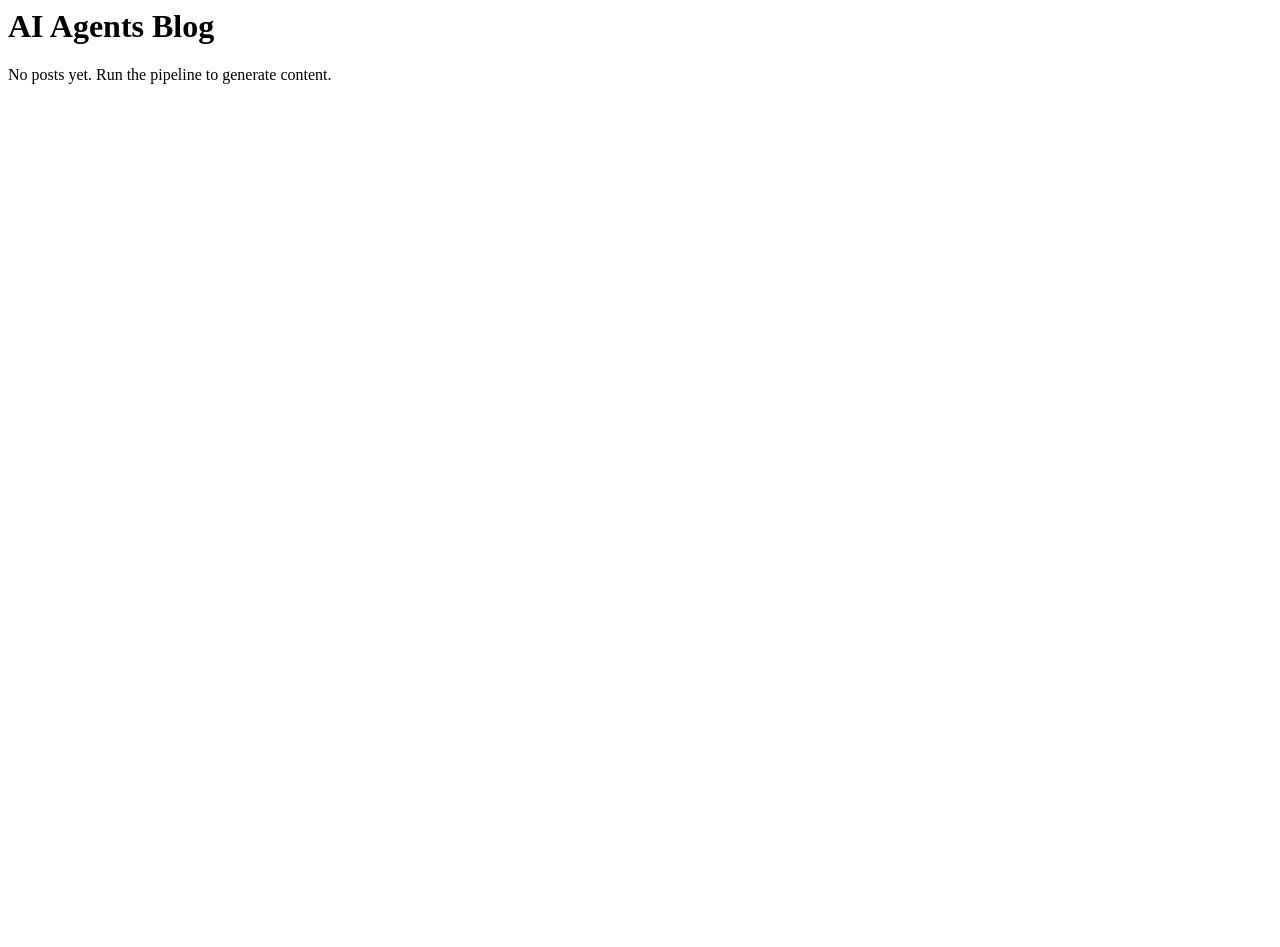
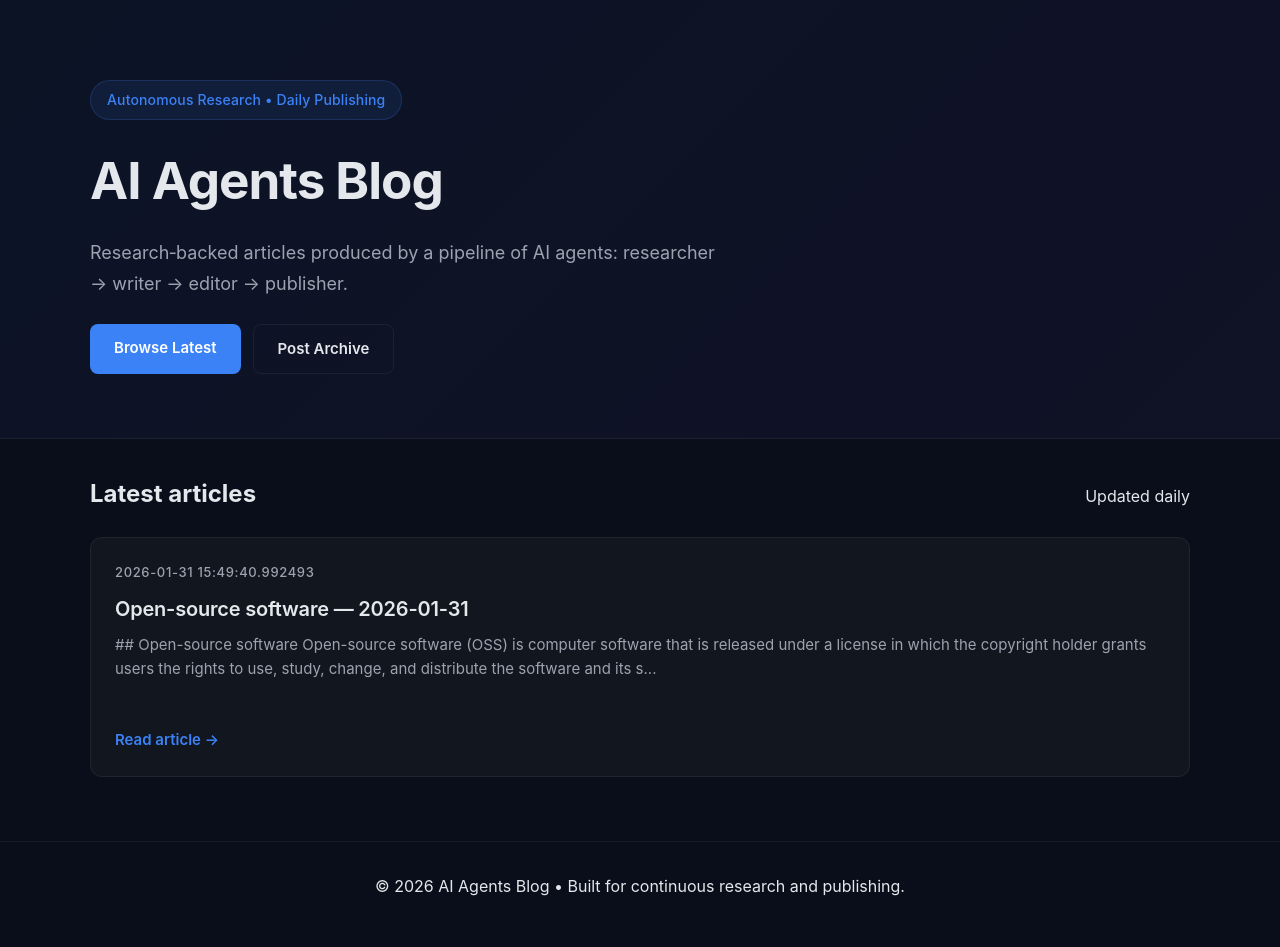
Before and after one commit to ApparatusGroup/blog, a website: page public/index.html in a window 1280 px wide. Before the commit the page ends 800 px from the top, so only its background shows below. Drawn offline with Linux system fonts and the light colour scheme.

Commit message:
Generate initial posts and fix build script for Vercel

```diff
--- a/package.json
+++ b/package.json
@@ -2,6 +2,6 @@
   "name": "ai-agents-blog",
   "version": "0.1.0",
   "scripts": {
-    "vercel-build": "python -m venv .venv && .venv/bin/python -m pip install -r requirements.txt && .venv/bin/python -m src.main"
+    "vercel-build": "python3 -m venv .venv && .venv/bin/python -m pip install -r requirements.txt && .venv/bin/python -m src.main"
   }
 }
--- a/public/index.html
+++ b/public/index.html
@@ -1,10 +1,52 @@
-<html>
+<!doctype html>
+<html lang="en">
 <head>
   <meta charset="utf-8">
+  <meta name="viewport" content="width=device-width, initial-scale=1">
   <title>AI Agents Blog</title>
+  <link rel="stylesheet" href="/styles.css">
+  <link rel="preconnect" href="https://fonts.googleapis.com">
+  <link rel="preconnect" href="https://fonts.gstatic.com" crossorigin>
+  <link href="https://fonts.googleapis.com/css2?family=Inter:wght@400;500;600;700&display=swap" rel="stylesheet">
 </head>
 <body>
+  <header class="hero">
+    <div class="container">
+      <div class="pill">Autonomous Research • Daily Publishing</div>
       <h1>AI Agents Blog</h1>
-    <p>No posts yet. Run the pipeline to generate content.</p>
+      <p class="subtitle">Research‑backed articles produced by a pipeline of AI agents: researcher → writer → editor → publisher.</p>
+      <div class="hero-actions">
+        <a class="btn primary" href="#latest">Browse Latest</a>
+        <a class="btn ghost" href="/posts">Post Archive</a>
+      </div>
+    </div>
+  </header>
+
+  <main class="container" id="latest">
+    <section class="section">
+      <div class="section-head">
+        <h2>Latest articles</h2>
+        <span class="muted">Updated daily</span>
+      </div>
+      <div class="post-grid">
+
+            <article class="post-card">
+              <div class="post-meta">2026-01-31 15:49:40.992493</div>
+              <h2><a href="posts/open-source-software-2026-01-31.html">Open-source software — 2026-01-31</a></h2>
+              <p>## Open-source software
+
+Open-source software (OSS) is computer software that is released under a license in which the copyright holder grants users the rights to use, study, change, and distribute the software and its s...</p>
+              <a class="read-more" href="posts/open-source-software-2026-01-31.html">Read article →</a>
+            </article>
+
+      </div>
+    </section>
+  </main>
+
+  <footer class="footer">
+    <div class="container">
+      <p>© 2026 AI Agents Blog • Built for continuous research and publishing.</p>
+    </div>
+  </footer>
 </body>
 </html>
--- a/public/styles.css
+++ b/public/styles.css
@@ -1,20 +1,24 @@
 :root {
-  --bg: #0b1020;
-  --card: #121836;
-  --text: #e8ecf2;
-  --muted: #9aa3b2;
-  --accent: #6ee7ff;
-  --accent-2: #8b5cf6;
-  --border: rgba(255, 255, 255, 0.08);
+  --bg: #0a0e1a;
+  --card: #12161f;
+  --card-hover: #181d28;
+  --text: #e4e7eb;
+  --text-secondary: #9ca3af;
+  --accent: #3b82f6;
+  --accent-hover: #2563eb;
+  --border: rgba(255, 255, 255, 0.06);
+  --shadow: rgba(0, 0, 0, 0.3);
 }
 
-* { box-sizing: border-box; }
+* { box-sizing: border-box; margin: 0; padding: 0; }
 
 body {
   margin: 0;
-  font-family: "Inter", system-ui, -apple-system, Segoe UI, Roboto, sans-serif;
+  font-family: -apple-system, BlinkMacSystemFont, "Segoe UI", Roboto, "Helvetica Neue", Arial, sans-serif;
   color: var(--text);
-  background: radial-gradient(1200px 700px at 10% 0%, #1a1f46 0%, #0b1020 45%, #090d1a 100%);
+  background: var(--bg);
+  line-height: 1.6;
+  -webkit-font-smoothing: antialiased;
 }
 
 a { color: inherit; text-decoration: none; }
@@ -25,30 +29,35 @@ a { color: inherit; text-decoration: none; }
 }
 
 .hero {
-  padding: 72px 0 48px;
+  padding: 80px 0 64px;
   border-bottom: 1px solid var(--border);
-  background: linear-gradient(120deg, rgba(110,231,255,.1), rgba(139,92,246,.08));
+  background: linear-gradient(135deg, rgba(59, 130, 246, 0.05), rgba(139, 92, 246, 0.05));
 }
 
 .hero h1 {
-  font-size: clamp(2.5rem, 3.5vw, 4rem);
-  margin: 16px 0 8px;
+  font-size: clamp(2.25rem, 4vw, 3.5rem);
+  font-weight: 700;
+  margin: 20px 0 16px;
+  letter-spacing: -0.02em;
 }
 
 .subtitle {
-  max-width: 680px;
-  color: var(--muted);
-  line-height: 1.6;
+  max-width: 640px;
+  font-size: 1.125rem;
+  color: var(--text-secondary);
+  line-height: 1.7;
 }
 
 .pill {
   display: inline-block;
-  padding: 6px 12px;
-  font-size: 0.85rem;
-  border-radius: 999px;
-  background: rgba(110,231,255,.12);
+  padding: 8px 16px;
+  font-size: 0.875rem;
+  font-weight: 500;
+  border-radius: 24px;
+  background: rgba(59, 130, 246, 0.1);
   color: var(--accent);
-  border: 1px solid rgba(110,231,255,.2);
+  border: 1px solid rgba(59, 130, 246, 0.2);
+  letter-spacing: 0.01em;
 }
 
 .hero-actions {
@@ -58,20 +67,37 @@ a { color: inherit; text-decoration: none; }
 }
 
 .btn {
-  padding: 10px 16px;
-  border-radius: 10px;
+  display: inline-block;
+  padding: 12px 24px;
+  border-radius: 8px;
   font-weight: 600;
-  border: 1px solid var(--border);
+  font-size: 0.9375rem;
+  transition: all 0.2s ease;
+  cursor: pointer;
+  text-decoration: none;
 }
 
 .btn.primary {
-  background: linear-gradient(120deg, var(--accent), var(--accent-2));
-  color: #0b1020;
+  background: var(--accent);
+  color: white;
+  border: none;
+}
+
+.btn.primary:hover {
+  background: var(--accent-hover);
+  transform: translateY(-1px);
+  box-shadow: 0 4px 12px rgba(59, 130, 246, 0.4);
 }
 
 .btn.ghost {
   background: transparent;
   color: var(--text);
+  border: 1px solid var(--border);
+}
+
+.btn.ghost:hover {
+  background: var(--card);
+  border-color: var(--accent);
 }
 
 .section {
@@ -94,40 +120,68 @@ a { color: inherit; text-decoration: none; }
 }
 
 .post-card {
-  padding: 18px;
-  border-radius: 16px;
+  padding: 24px;
+  border-radius: 12px;
   background: var(--card);
   border: 1px solid var(--border);
-  transition: transform 0.2s ease, box-shadow 0.2s ease;
-  min-height: 220px;
+  transition: all 0.3s cubic-bezier(0.4, 0, 0.2, 1);
+  min-height: 240px;
+  display: flex;
+  flex-direction: column;
 }
 
 .post-card:hover {
-  transform: translateY(-4px);
-  box-shadow: 0 12px 40px rgba(0, 0, 0, 0.35);
+  transform: translateY(-2px);
+  background: var(--card-hover);
+  border-color: var(--accent);
+  box-shadow: 0 8px 24px var(--shadow);
 }
 
 .post-card h2 {
-  font-size: 1.2rem;
-  margin: 10px 0 8px;
+  font-size: 1.25rem;
+  font-weight: 600;
+  margin: 12px 0 10px;
   line-height: 1.4;
+  letter-spacing: -0.01em;
+}
+
+.post-card h2 a {
+  color: var(--text);
+  transition: color 0.2s ease;
+}
+
+.post-card h2 a:hover {
+  color: var(--accent);
 }
 
 .post-card p {
-  color: var(--muted);
-  line-height: 1.6;
+  color: var(--text-secondary);
+  line-height: 1.65;
+  font-size: 0.9375rem;
+  flex-grow: 1;
 }
 
 .post-meta {
-  font-size: 0.85rem;
-  color: var(--muted);
+  font-size: 0.8125rem;
+  font-weight: 500;
+  color: var(--text-secondary);
+  text-transform: uppercase;
+  letter-spacing: 0.05em;
 }
 
 .read-more {
-  display: inline-block;
-  margin-top: 10px;
+  display: inline-flex;
+  align-items: center;
+  margin-top: 16px;
   font-weight: 600;
+  font-size: 0.9375rem;
   color: var(--accent);
+  transition: gap 0.2s ease;
+  gap: 4px;
+}
+
+.read-more:hover {
+  gap: 8px;
 }
 
 .post-hero {
@@ -147,20 +201,53 @@ a { color: inherit; text-decoration: none; }
 }
 
 .post-body {
-  padding: 28px 0 64px;
-  line-height: 1.8;
+  max-width: 720px;
+  padding: 48px 0 64px;
+  line-height: 1.75;
+  font-size: 1.0625rem;
 }
 
-.post-body h2, .post-body h3 {
-  margin-top: 28px;
+.post-body h2 {
+  font-size: 1.75rem;
+  font-weight: 700;
+  margin: 48px 0 20px;
+  letter-spacing: -0.01em;
+}
+
+.post-body h3 {
+  font-size: 1.375rem;
+  font-weight: 600;
+  margin: 32px 0 16px;
+}
+
+.post-body p {
+  margin: 16px 0;
+  color: var(--text-secondary);
+}
+
+.post-body a {
+  color: var(--accent);
+  text-decoration: underline;
+  text-decoration-thickness: 1px;
+  text-underline-offset: 2px;
+}
+
+.post-body a:hover {
+  color: var(--accent-hover);
 }
 
 .post-body pre {
-  background: #0f1428;
+  background: #0d1117;
   border: 1px solid var(--border);
-  padding: 12px;
-  border-radius: 10px;
-  overflow: auto;
+  padding: 16px;
+  border-radius: 8px;
+  overflow-x: auto;
+  font-size: 0.875rem;
+  line-height: 1.6;
+}
+
+.post-body code {
+  font-family: 'Monaco', 'Menlo', 'Ubuntu Mono', monospace;
 }
 
 .footer {
```
Also changed, not shown: public/posts/open-source-software-2026-01-31.html (added, +40 -0 lines), public/posts/open-source-software-2026-01-31.md (added, +22 -0 lines). Lines whose indentation alone changed are shown as unchanged.
